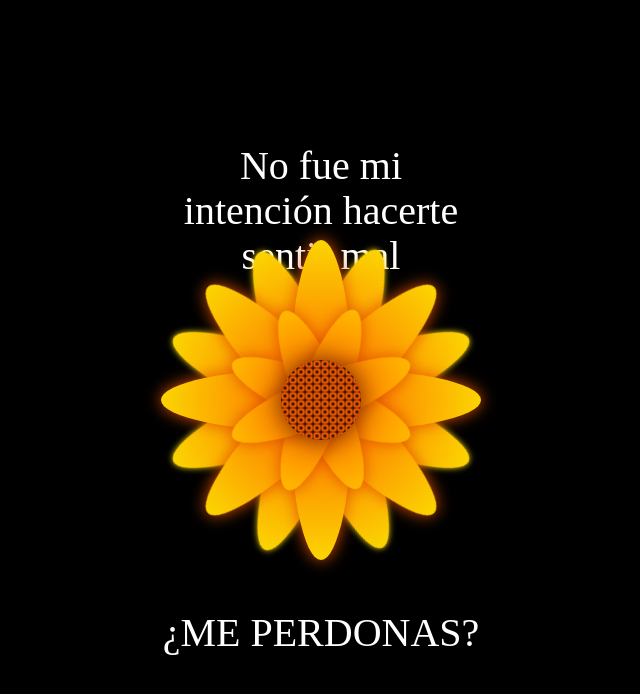
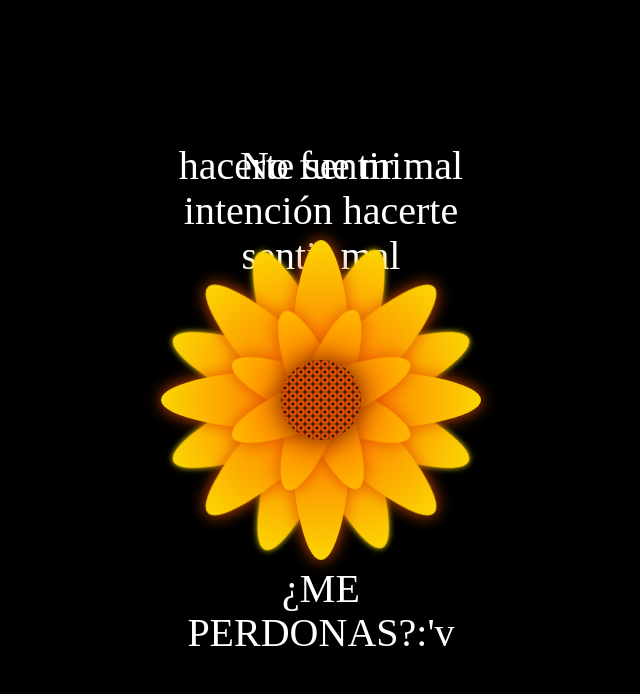
Before and after one commit to jimmy181818181818/calaverita-, a plain HTML site: page docs/index.html in a window 1280 px wide. Shown: the whole page, without its empty margins (319-959 px from the left). Drawn offline with Linux system fonts and the light colour scheme.

Commit message:
Update index.html

```diff
--- a/docs/index.html
+++ b/docs/index.html
@@ -12,6 +12,7 @@
 
 <div class="flower">
     <div class="text-above">No fue mi intención hacerte sentir mal</div>
+    <div class="text-above">hacerte sentir mal</div>
     <div class="mid">
     </div>
     <div class="Petal1 p1">
@@ -38,7 +39,7 @@
     </div>
     <div class="Petal3 p4">
     </div>
-    <div class="text-below">¿ME PERDONAS?</div>
+    <div class="text-below">¿ME PERDONAS?:'v</div>
   </div>
 </body>
 </html>
```
